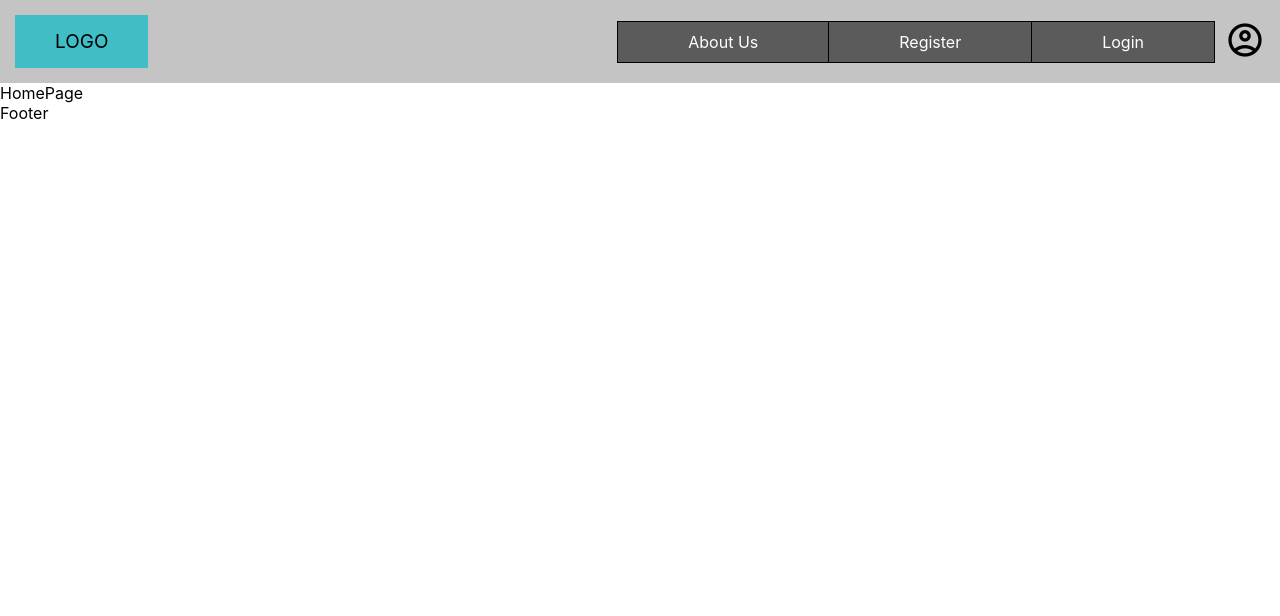
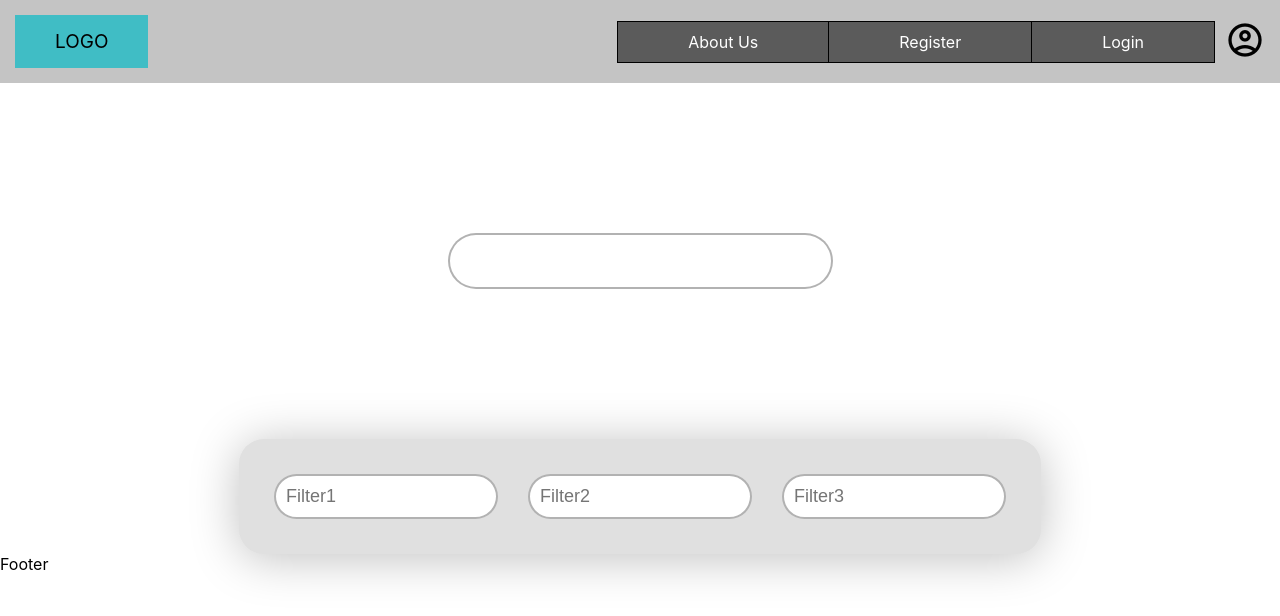
Before and after one commit to smackflad/ProjectTel, a React (Create React App) app in the folder parent-app/: page / in a window 1280 px wide. Shown: the top 616 px of the page. Built offline with nearby package versions, Linux system fonts and the light colour scheme.

Commit message:
started top-component

```diff
--- a/parent-app/src/components/Pages/HomePage/HomePage.js
+++ b/parent-app/src/components/Pages/HomePage/HomePage.js
@@ -1,10 +1,12 @@
 import "./myHomePage.css";
+import HomeTop from "./components/HomeTop/HomeTop";
+
 import { Navigate } from "react-router-dom";
 
 const HomePage = () => {
 	return (
-		<div className="homePage-external">
-			HomePage
+		<div className="HomeTop-external">
+			<HomeTop />
 		</div>
 	);
 };
--- /dev/null
+++ b/parent-app/src/components/Pages/HomePage/components/HomeTop/HomeTop.css
@@ -0,0 +1,10 @@
+.HomeTop-external {
+    display: flex;
+    justify-content: center;
+    align-items: center;
+    flex-direction: column;
+}
+
+.HomeTop-searchBar{
+    margin: 150px 0px;
+}
--- /dev/null
+++ b/parent-app/src/components/Pages/HomePage/components/HomeTop/HomeTop.js
@@ -0,0 +1,18 @@
+import "./HomeTop.css";
+import MySearchBar from "../../../../generalComponents/MySearchBar/MySearchBar";
+import HomeTopFilters from "./HomeTopFilters/HomeTopFilters";
+
+import { Navigate } from "react-router-dom";
+
+const HomeTop = () => {
+	return (
+		<div className="HomeTop-external">
+			<div className="HomeTop-searchBar">
+				<MySearchBar />
+			</div>
+			<HomeTopFilters />
+		</div>
+	);
+};
+
+export default HomeTop;
--- /dev/null
+++ b/parent-app/src/components/Pages/HomePage/components/HomeTop/HomeTopFilters/HomeTopFilters.css
@@ -0,0 +1,19 @@
+.HomeTopFilters-external{
+    padding: 20px;
+    background-color: #E0E0E0;
+    border-radius: 25px;
+    box-shadow: 0px 4px 48px rgba(0, 0, 0, 0.25);
+}
+
+.HomeTopFilters-external ul {
+    display: flex;
+    list-style-type: none;
+    margin: 0px;
+    padding: 0px;
+
+}
+
+.HomeTopFilters-external ul li {
+    margin: 15px;
+    padding: 0px;
+}
--- /dev/null
+++ b/parent-app/src/components/Pages/HomePage/components/HomeTop/HomeTopFilters/HomeTopFilters.js
@@ -0,0 +1,18 @@
+import "./HomeTopFilters.css";
+
+import { Navigate } from "react-router-dom";
+import MyFilterText from "../../MyFilterText/MyFilterText";
+
+const HomeTopFilters = () => {
+	return (
+		<div className="HomeTopFilters-external">
+			<ul>
+				<li><MyFilterText placeholder="Filter1" width="200"/></li>
+				<li><MyFilterText placeholder="Filter2" width="200"/></li>
+				<li><MyFilterText placeholder="Filter3" width="200"/></li>
+			</ul>
+		</div>
+	);
+};
+
+export default HomeTopFilters;
--- /dev/null
+++ b/parent-app/src/components/Pages/HomePage/components/MyFilterText/MyFilterText.css
@@ -0,0 +1,34 @@
+.MyFilterText-txt-top > span {
+    font-size: 12px;
+    font-weight: 600;
+}
+#star {
+    color: #be0000;
+
+}
+
+.MyFilterText-txt-internal {
+    display: flex;
+    flex-direction: column;
+}
+
+.MyFilterText-txt-internal input {
+    margin: 0px;
+    padding: 10px;
+    font-size: 18px;
+    border: 2px solid rgba(0, 0, 0, 0.30);
+    border-radius: 42px;
+    -webkit-transition: 0.5s;
+    transition: 0.5s;
+    line-height: 1px;
+    outline: none;
+    /* width: 330px; */
+}
+.MyFilterText-txt-internal input:disabled {
+    cursor: not-allowed;
+    background-color: rgb(236, 236, 236);
+    border-color: rgb(175, 175, 175);
+}
+.MyFilterText-txt-internal input:focus {
+    border-color: rgba(0, 0, 0, 0.70);
+}
--- /dev/null
+++ b/parent-app/src/components/Pages/HomePage/components/MyFilterText/MyFilterText.js
@@ -0,0 +1,16 @@
+import './MyFilterText.css';
+import { useState } from "react";
+
+const MyFilterText = ({type="text", placeholder="",disabled=false, width="330"}) =>
+{
+	const [id] = useState(() => `component-${Math.random().toString(16).slice(2)}`);
+    return (
+		<div className="MyFilterText-txt-external">
+            <div className='MyFilterText-txt-internal'>
+                <input type={type} style={{width:width+"px"}} onChange={(e)=>{}} disabled={disabled} placeholder={placeholder}/>
+            </div>
+        </div>
+	);
+};
+
+export default MyFilterText;
--- /dev/null
+++ b/parent-app/src/components/generalComponents/MySearchBar/MySearchBar.css
@@ -0,0 +1,11 @@
+.MySearchBar-external input {
+    margin: 0px;
+    padding: 10px;
+    font-size: 28px;
+    border: 2px solid rgba(0, 0, 0, 0.30);
+    border-radius: 42px;
+    -webkit-transition: 0.5s;
+    transition: 0.5s;
+    line-height: 1px;
+    outline: none;
+}
--- /dev/null
+++ b/parent-app/src/components/generalComponents/MySearchBar/MySearchBar.js
@@ -0,0 +1,13 @@
+import './MySearchBar.css';
+import { useState } from "react";
+
+const MySearchBar = () =>
+{
+    return (
+		<div className="MySearchBar-external">
+            <input type="text" />
+        </div>
+	);
+};
+
+export default MySearchBar;
--- a/parent-app/src/components/generalComponents/MyTextBox/MyTextBox.js
+++ b/parent-app/src/components/generalComponents/MyTextBox/MyTextBox.js
@@ -1,7 +1,7 @@
 import './MyTextBox.css';
 import { useState } from "react";
 
-const MyTextBox = ({type="text", labelTxt, val, setVal, validate, error, setError, star=false, disabled=false, width="330"}) =>
+const MyTextBox = ({type="text", labelTxt, val, setVal, validate=()=>{}, error, setError, star=false, disabled=false, width="330"}) =>
 {
 	const [id] = useState(() => `component-${Math.random().toString(16).slice(2)}`);
     validate(val, setError);
```
